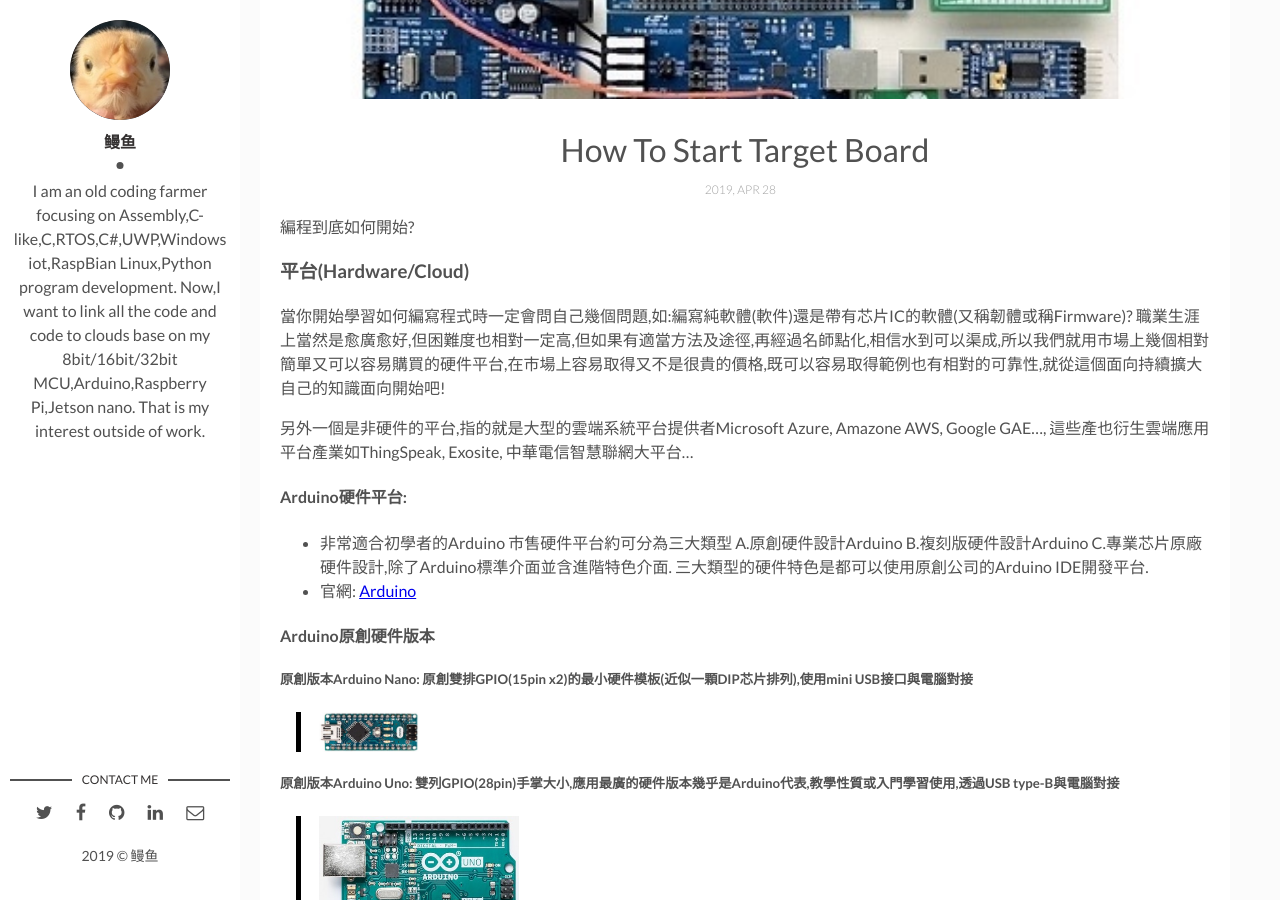
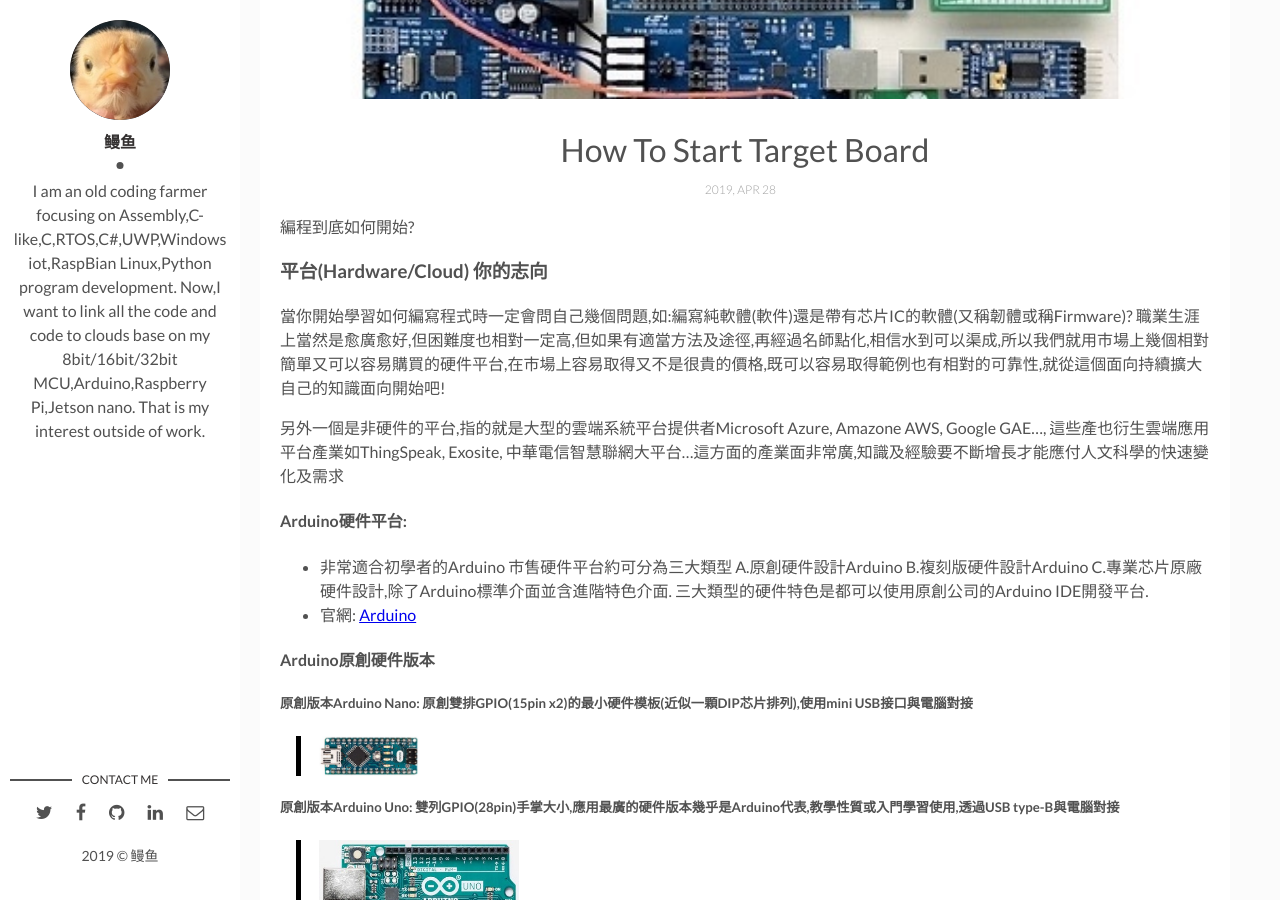
Before and after one commit to louisopen/louisopen.github.io, a Jekyll site: the page built from _posts/2017-09-12-how-to-start-learning-target.markdown, in a window 1280 px wide and 900 px high, scrolled down 421 px. Built offline with Jekyll 4.4.1, drawn with Linux system fonts in a browser that asks for light colours; comment, search, counter and statistics services are not loaded; some of the changed text lies outside the part shown.

Commit message:
update doc

```diff
--- a/_posts/2017-09-12-how-to-start-learning-target.markdown
+++ b/_posts/2017-09-12-how-to-start-learning-target.markdown
@@ -9,10 +9,11 @@
 
 編程到底如何開始?
 
-### 平台(Hardware/Cloud)
+### 平台(Hardware/Cloud) 你的志向
 當你開始學習如何編寫程式時一定會問自己幾個問題,如:編寫純軟體(軟件)還是帶有芯片IC的軟體(又稱韌體或稱Firmware)? 職業生涯上當然是愈廣愈好,但困難度也相對一定高,但如果有適當方法及途徑,再經過名師點化,相信水到可以渠成,所以我們就用市場上幾個相對簡單又可以容易購買的硬件平台,在市場上容易取得又不是很貴的價格,既可以容易取得範例也有相對的可靠性,就從這個面向持續擴大自己的知識面向開始吧!
 
-另外一個是非硬件的平台,指的就是大型的雲端系統平台提供者Microsoft Azure, Amazone AWS, Google GAE..., 這些產也衍生雲端應用平台產業如ThingSpeak, Exosite, 中華電信智慧聯網大平台...
+另外一個是非硬件的平台,指的就是大型的雲端系統平台提供者Microsoft Azure, Amazone AWS, Google GAE..., 這些產也衍生雲端應用平台產業如ThingSpeak, Exosite, 中華電信智慧聯網大平台...這方面的產業面非常廣,知識及經驗要不斷增長才能應付人文科學的快速變化及需求
+
 
 
 #### Arduino硬件平台:
@@ -79,3 +80,9 @@
 迎戰Raspberry Pi的殺手級終端產品應用,模組有AI圖像運算,各大知名方案公司都下海爭取各個終端產業之多樣性應用硬件,主要針對創客市場.
 >
 ![JetsonNano_CM]({{site.baseurl}}/assets/img/JetsonNano_CM_module.jpg){:height="130px" width="200px"}
+
+
+
+### 仿Raspberry Pi不同風格的硬件平台:
+* 市售硬件標準平台在中國也一片看好,號稱多達12種的標準硬件平台,實在太多了!但有一點不變的是大多數的OS平台語言是共用的,連微軟(Microsoft)都來卡一腳,即將推出Windows 10 Lite 或 Windows 10 IOT core來加入開發者的這個市場,會愈來愈熱鬧的.
+* 介紹: [硬件平台](https://linux.cn/article-10823-1.html)
```
